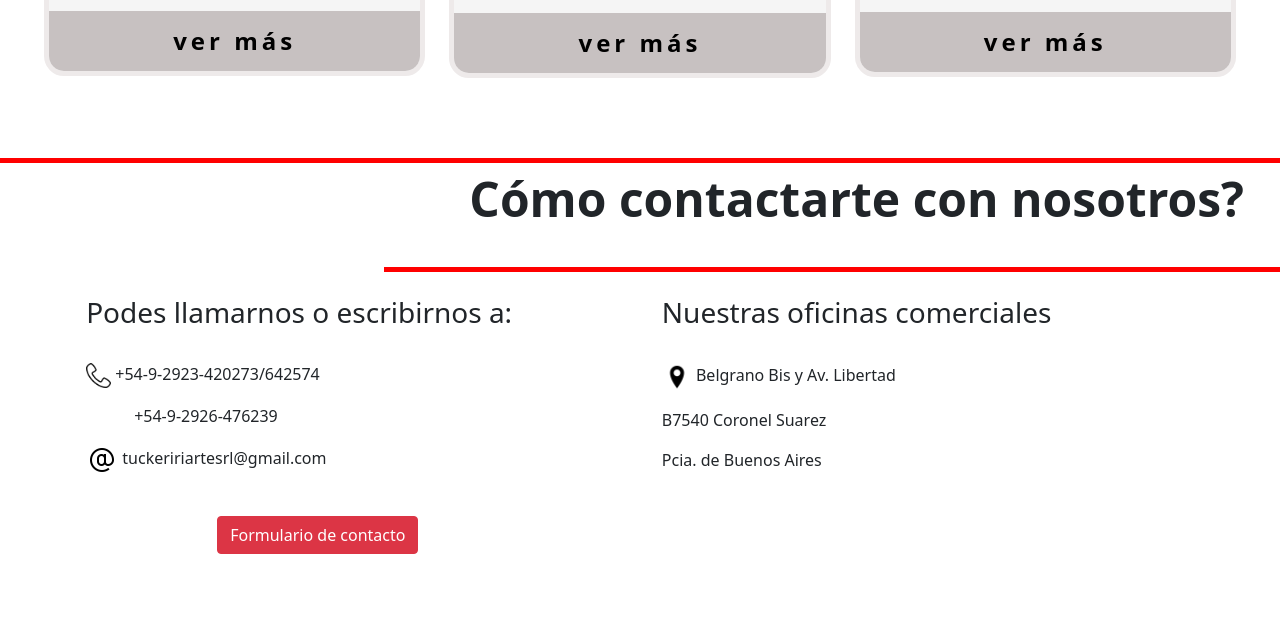
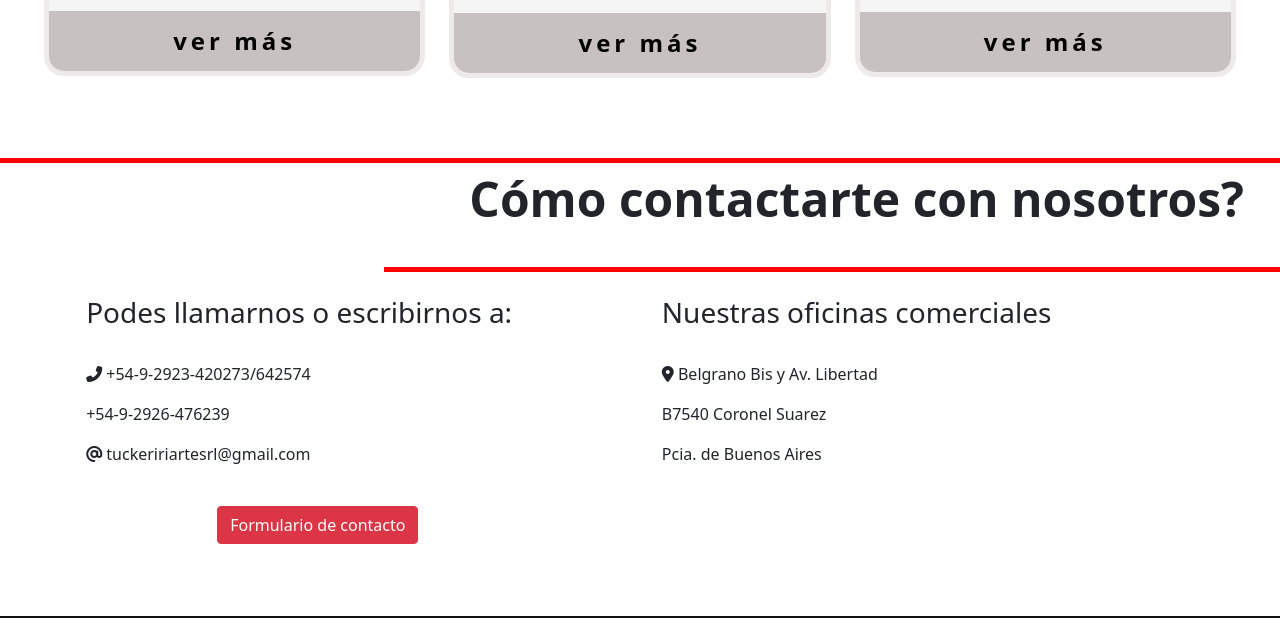
Before and after one commit to viviana-lopez/tucker-iriarte, a website: page index.html in a window 1280 px wide. Shown: the part 1208-1826 px from the top of the page. Drawn offline with nearby package versions, Linux system fonts and the light colour scheme; grey boxes are pictures that could not be loaded.

Commit message:
cambie imagenes en la seccion contacto por iconos en linea y retire margenes de bootstrap del telefono

```diff
--- a/index.html
+++ b/index.html
@@ -257,16 +257,16 @@
                     </div>
                     <div class=" contenedor-telefonos">
                         <p class="pt-4">
-                            <img src="IMAGENES/phone-handset_icon-icons.com_48252.png" loading="lazy" alt="icono-phone" width="25pv"
-                                class=""> +54-9-2923-420273/642574
+                            <i class="fas fa-phone-alt"></i>
+                             +54-9-2923-420273/642574
                         </p>
-                        <p class="ps-5">
+                        <p >
                             +54-9-2926-476239
                         </p>
                     </div>
-                    <div class="  contenedor-email">
+                    <div class="contenedor-email">
                         <p>
-                            <img src="IMAGENES/Email_icon-icons.com_55919.png" loading="lazy" alt="icono-email">
+                            <i class="fas fa-at"></i>
                             tuckeririartesrl@gmail.com
                         </p>
                     </div>
@@ -282,8 +282,7 @@
 
                         <div class="col-10 col-sm-12 col-md-6 col-lg-6 contenedor-ubicacion">
                             <p class="pt-4 direccion">
-                                <img src="IMAGENES/location_icon-icons.com_50109.png" loading="lazy" alt="imagen de icono de ubicacion"
-                                    class="imagen-ubicacion-index" width="30pv">
+                             <i class="fas fa-map-marker-alt"></i>
                                 Belgrano Bis y Av. Libertad
                             </p>
                             <p>
```
